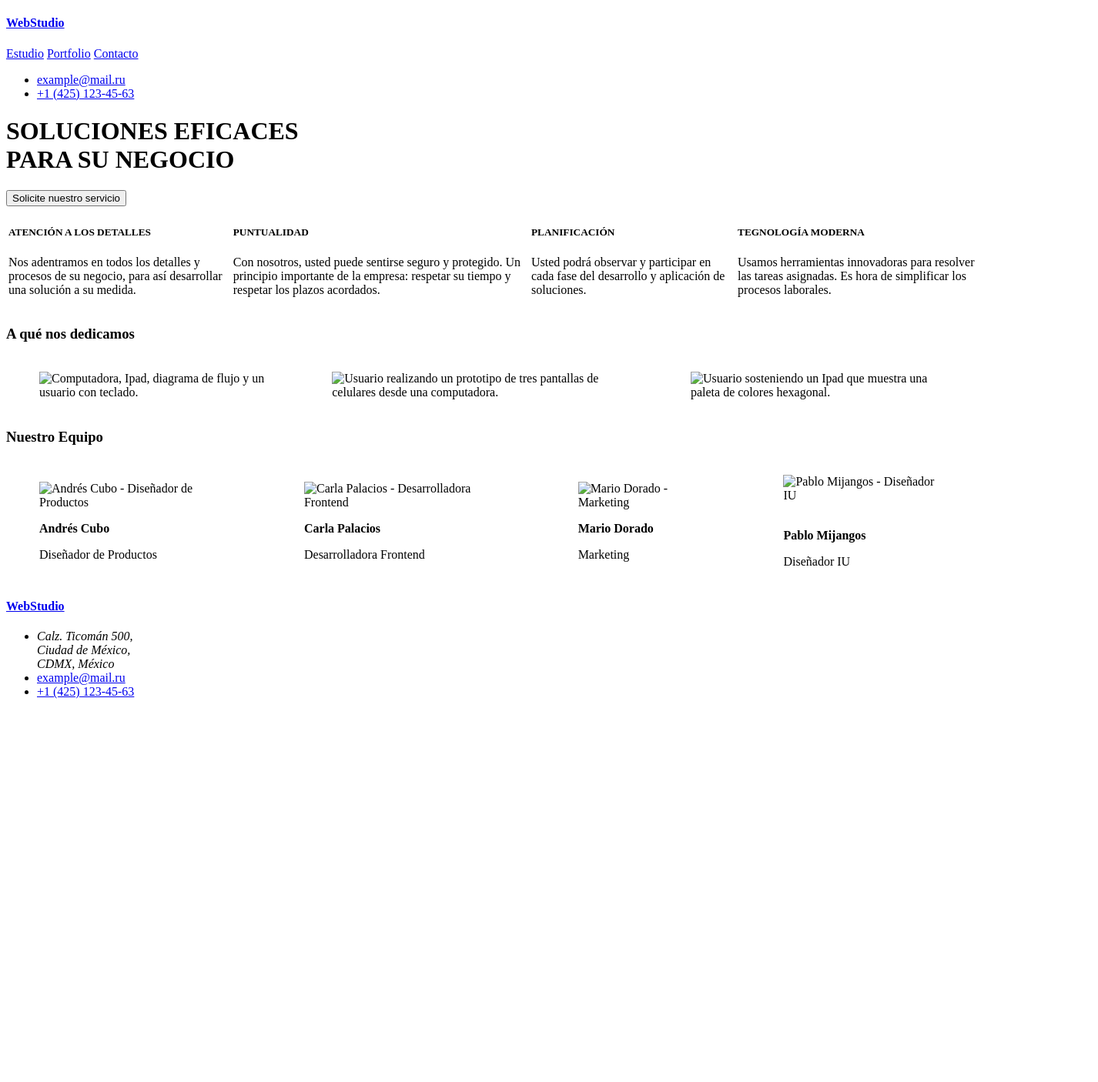
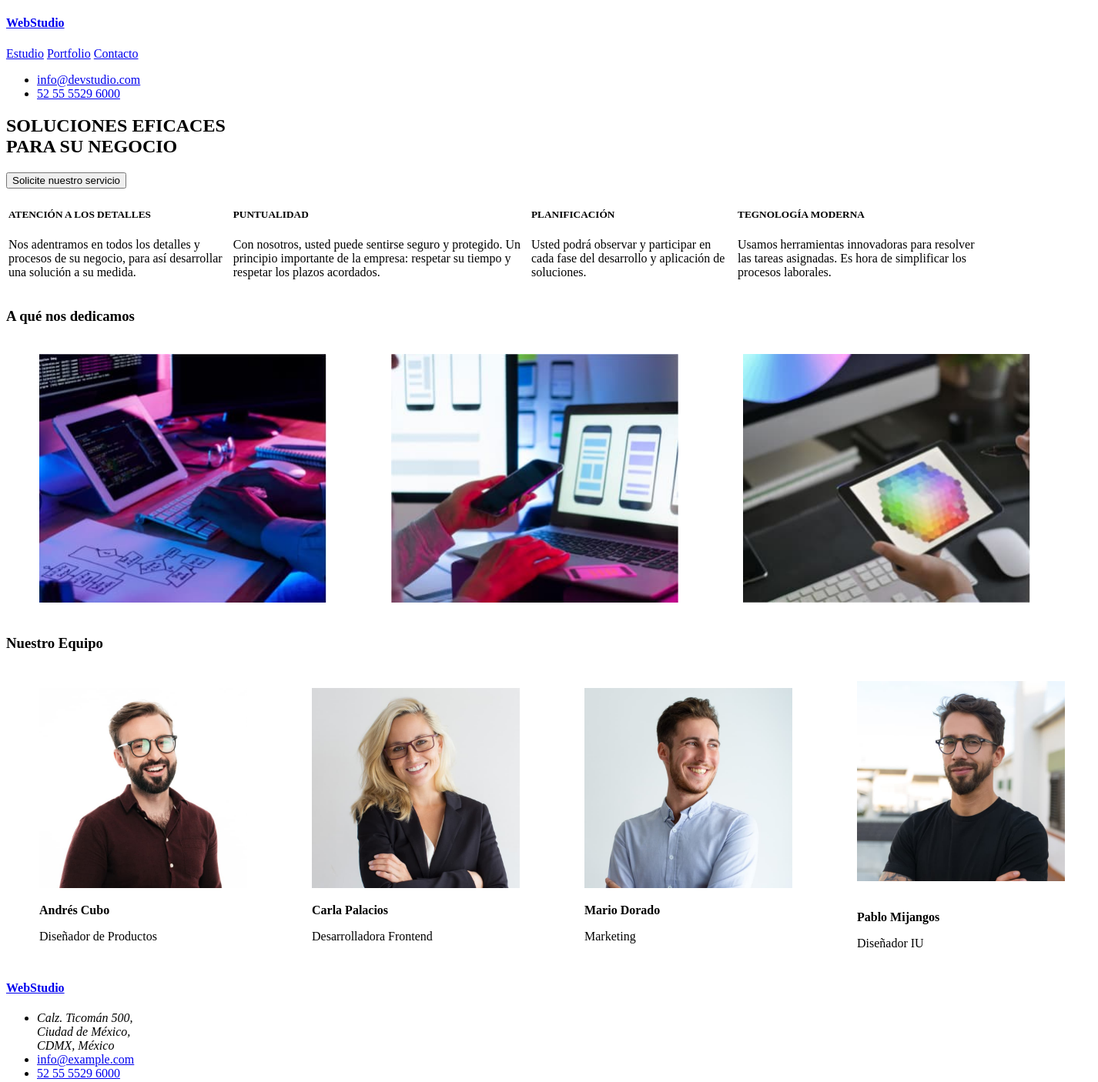
Before and after one commit to Ednau10/goit-markup-hw-01, a plain HTML site: page index.html in a window 1280 px wide. Shown: the whole page at 77% size, 1426 px wide, since content can reach past the window. Before the commit the page ends 924 px from the top, so only its background shows below. Drawn offline with Linux system fonts and the light colour scheme.

Commit message:
correcciones sobre observaciones del validador

```diff
--- a/index.html
+++ b/index.html
@@ -10,15 +10,15 @@
     <header><!--Linea Superior-->
         <a href="/"><h4>WebStudio</h4></a><!--Logo WebStudio-->
         <nav><!-- La navegación а otros sitios -->
-            <!--
+            <!--Tengo duda si esto va en el nav o en el main, por el momento lo dejo en el main
             <ul>
                 <li><a href="/estudio">Estudio</a></li>
                 <li><a href="/portfolio">Portfolio</a></li>
                 <li><a href="/contacto">Contacto</a></li>
             </ul>
             <ul>
-                <li><a href="mailto:example@mail.ru">example@mail.ru</a></li>
-                <li><a href="tel:+14251234563">+1 (425) 123-45-63</a></li>
+                <li><a href="mailto:info@devstudio.com">info@devstudio.com</a></li>
+                <li><a href="tel:+525555296000">52 55 5529 6000</a></li>
             </ul>-->
 
         </nav>
@@ -29,16 +29,15 @@
         <a href="/portfolio">Portfolio</a>
         <a href="/contacto">Contacto</a>
         <ul>
-            <li><a href="mailto:example@mail.ru">example@mail.ru</a></li>
-            <li><a href="tel:+14251234563">+1 (425) 123-45-63</a></li>
+            <li><a href="mailto:info@devstudio.com">info@devstudio.com</a></li>
+            <li><a href="tel:+525555296000">52 55 5529 6000</a></li>
         </ul>
    </main>
 
-   <div>
-
-        <h1>SOLUCIONES EFICACES<br> PARA SU NEGOCIO</h1>
+   <section>
+            <h1>SOLUCIONES EFICACES<br> PARA SU NEGOCIO</h1>
         <button >Solicite nuestro servicio</button>
-   </div>
+   </section>
 
    <section>
 
@@ -87,17 +86,17 @@
             <tr>
                 <td>
                     <figure>
-                        <img src="images/ipad.jpg" alt="Computadora, Ipad, diagrama de flujo y un usuario con teclado." width="373 px"></img>
+                        <img src="images/ipad.jpg" alt="Computadora, Ipad, diagrama de flujo y un usuario con teclado." width="373px">
                     </figure>
                 </td>
                 <td>
                     <figure>
-                        <img src="images/prototipado.jpg" alt="Usuario realizando un prototipo de tres pantallas de celulares desde una computadora." width="373 px"></img>
+                        <img src="images/prototipado.jpg" alt="Usuario realizando un prototipo de tres pantallas de celulares desde una computadora." width="373px">
                     </figure>
                 </td>
                 <td>
                     <figure>
-                        <img src="images/colorimetria.jpg" alt="Usuario sosteniendo un Ipad que muestra una paleta de colores hexagonal." width="373 px"></img>
+                        <img src="images/colorimetria.jpg" alt="Usuario sosteniendo un Ipad que muestra una paleta de colores hexagonal." width="373px">
                     </figure>
                 </td>
             </tr>
@@ -110,7 +109,7 @@
             <tr>
                 <td>
                     <figure>
-                        <img src="images/persona1.jpg" alt="Andrés Cubo - Diseñador de Productos" width="270 px"/>
+                        <img src="images/persona1.jpg" alt="Andrés Cubo - Diseñador de Productos" width="270px">
                         <figcaption>
                             <p><b>Andrés Cubo</b></p>
                             <p>Diseñador de Productos</p>
@@ -119,16 +118,16 @@
                 </td>
                 <td>
                     <figure>
-                        <img src="images/persona2.jpg" alt="Carla Palacios - Desarrolladora Frontend" width="270 px"/>
+                        <img src="images/persona2.jpg" alt="Carla Palacios - Desarrolladora Frontend" width="270px">
                         <figcaption>
-                            <p><b>Carla Palacios</b></9>
+                            <p><b>Carla Palacios</b></p>
                             <p>Desarrolladora Frontend</p>
                         </figcaption>
                     </figure>
                 </td>
                 <td>
                     <figure>
-                        <img src="images/persona3.jpg" alt="Mario Dorado - Marketing" width="270 px"/>
+                        <img src="images/persona3.jpg" alt="Mario Dorado - Marketing" width="270px">
                         <figcaption>
                             <p><b>Mario Dorado</b></p>
                             <p>Marketing</p>
@@ -138,7 +137,7 @@
                 </td>
                 <td>
                     <figure>
-                        <img src="images/persona4.jpg" alt="Pablo Mijangos - Diseñador IU" width="270 px"/>
+                        <img src="images/persona4.jpg" alt="Pablo Mijangos - Diseñador IU" width="270px">
                         <figcaption>
                             <br>
                             <p><b>Pablo Mijangos</b></p>
@@ -160,8 +159,8 @@
                     Calz. Ticomán 500,<br>Ciudad de México, <br>CDMX, México
                 </address>
             </li>
-            <li><a href="mailto:info@example.com">example@mail.ru</a></li>
-            <li><a href="tel:+52 55 5529 6000">+1 (425) 123-45-63</a></li>
+            <li><a href="mailto:info@example.com">info@example.com</a></li>
+            <li><a href="tel:+525555296000">52 55 5529 6000</a></li>
         </ul>
     </footer>
 
```
Also changed, not shown: images/colorimetria.jpg (added), images/ipad.jpg (added), images/persona1.jpg (added), images/persona2.jpg (added), images/persona3.jpg (added), images/persona4.jpg (added), images/prototipado.jpg (added).
